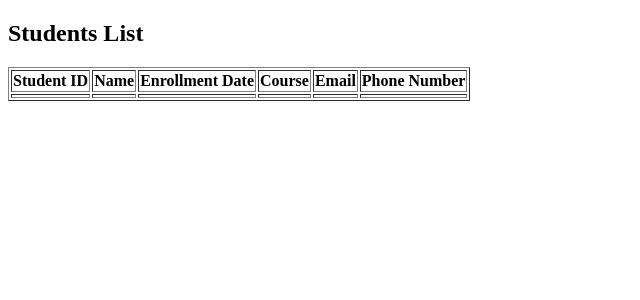
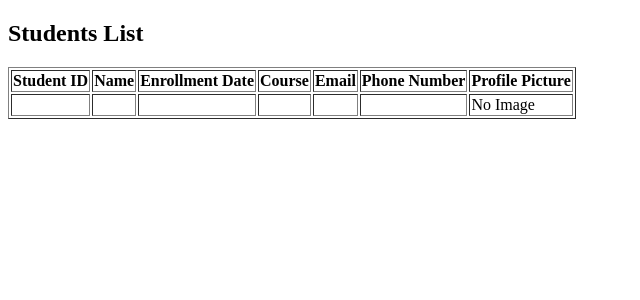
Before and after one commit to melbinmartin/cloud, a Flask app: page /students in a window 1280 px wide. Shown: the top 300 px of the page, without its empty margins (0-640 px from the left). Run offline with Flask 3, Linux system fonts and the light colour scheme; tables that the repository leaves empty or names only in its code hold one stand-in row (values such as "Sample post"); data that the repository does not hold is empty.

Commit message:
Update cases.html

```diff
--- a/templates/cases.html
+++ b/templates/cases.html
@@ -13,6 +13,7 @@
             <th>Course</th>
             <th>Email</th>
             <th>Phone Number</th>
+            <th>Profile Picture</th>
         </tr>
         {% for student in students %}
         <tr>
@@ -22,6 +23,13 @@
             <td>{{ student.Course }}</td>
             <td>{{ student.Email }}</td>
             <td>{{ student.Phone_Number }}</td>
+            <td>
+                {% if student.Profile_Picture_Path %}
+                    <img src="{{ student.Profile_Picture_Path }}" alt="Profile Picture" height="100">
+                {% else %}
+                    No Image
+                {% endif %}
+            </td>
         </tr>
         {% endfor %}
     </table>
```
